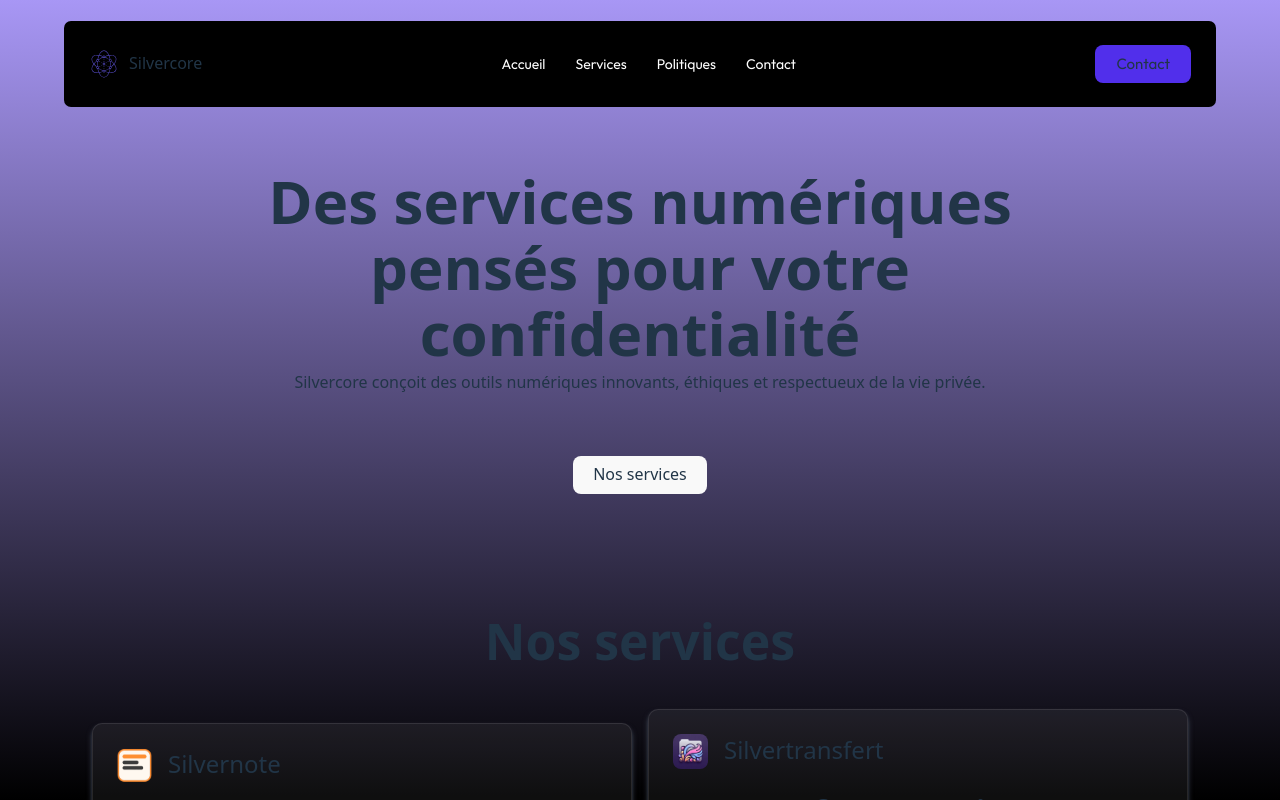
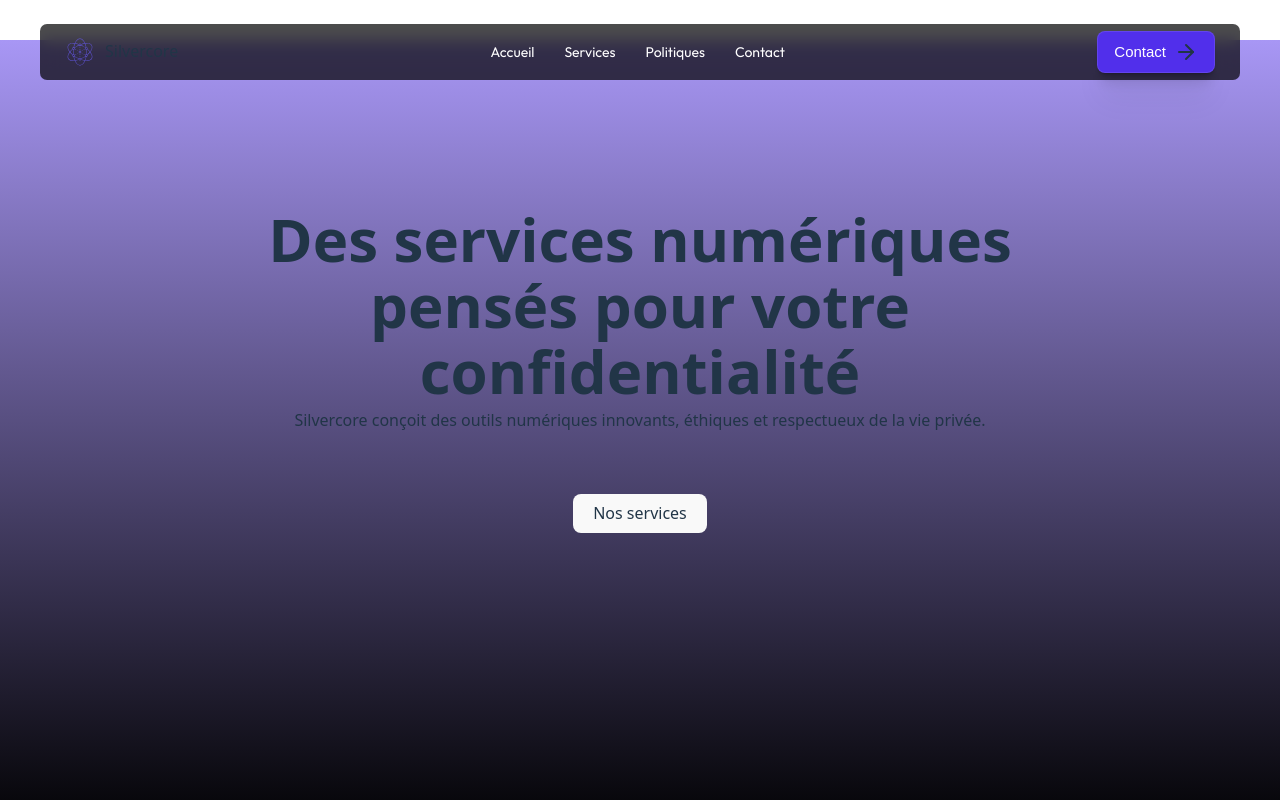
Before and after one commit to SilverCore-Git/web_site, a Vue app: page / in a window 1280 px wide. Shown: the top 800 px of the page. Built offline with nearby package versions, Linux system fonts and the light colour scheme.

Commit message:
update navbar + router

```diff
--- a/src/App.vue
+++ b/src/App.vue
@@ -7,7 +7,7 @@ import Navbar from './components/Navbar.vue';
 
   <div class="background_purple w-screen h-screen">
       <Navbar />
-      <router-view />
+      <router-view/>
       <Footer />
   </div>
 
--- a/src/components/Navbar.vue
+++ b/src/components/Navbar.vue
@@ -1,29 +1,26 @@
 <script setup lang="ts">
 import navbar_config from "../config/navbar_config.json";
-const btn = navbar_config.btn;
+import SButton from "./SButton.vue";
+
+const navbar_btn = navbar_config.btn;
 
 const button_contact = () => {
-    btn.href
+    window.location.href = navbar_btn.href;
 };
 </script>
 
 <template>
 
-    <!-- [] -->
-
-    <div class="w-screen h-[16%] center">
+    <div class="fixed top-0 left-0 w-screen h-[13%] center" >
             <div
-
-            class="max-w-[1200px] w-[90%] rounded-[7px] flex justify-between items-center bg-black"
+                class="max-w-[1200px] w-[95%] rounded-[7px] flex justify-between items-center bg-black/70 backdrop-blur-sm"
 
             >
                 <div
-
-                class=" left center space-around cursor_pointer ml-[25px]"
+                    class="center justify-around cursor-pointer ml-[25px]"
 
                 >
                     <img
-
                         class="h-[30px]"
                         :src="navbar_config.logo" alt=""
 
@@ -32,37 +29,35 @@ const button_contact = () => {
                 </div>
 
                 <div
-
-                class="center my-[20px]"
+                    class="center my-[5px]"
 
                 >
 
                     <a
                             v-for="Nav in navbar_config.tab"
-                        class="text-white p-[15px] text-white cursor_pointer Body_XS"
+                            class="text-white p-[15px] text-white cursor-pointer Body_XS"
                             :href="Nav.href"
 
                     >{{ Nav.name }}</a>
 
                 </div>
 
-                <button
+                <!-- <button
                     @click="button_contact"
                     class="btn_basic center mr-[25px]"
                     :href="btn.href"
 
-                >{{ btn.content }}</button>
+                >{{ btn.content }}</button> -->
+
+                <SButton
+                    :content= "navbar_btn.content"
+                    :href="navbar_btn.href"
+                    class="mr-[25px]"
+                />
             </div>
         </div>
 
 </template>
 
 
-<style scoped>
-
-
-.Page {
-    /* padding: 15px; */
-    color: white;
-}
-</style>
+<style scoped></style>
--- a/src/router.ts
+++ b/src/router.ts
@@ -7,7 +7,7 @@ const routes = [
     path: '/',
     name: 'Home',
     component: Home,
-    meta: { title: 'Accueil - Silvernote' }
+    meta: { title: 'Accueil - Silvercore' }
   }
 ]
 
--- a/src/style.css
+++ b/src/style.css
@@ -78,25 +78,6 @@ button:focus-visible {
   align-items: center;
 }
 
-.align-items_center {
-  display: flex;
-  align-items: center;
-}
-
-.direction_column {
-  flex-direction: column;
-}
-
-.space-between {
-  display: flex;
-  justify-content: space-between;
-}
-
-.space-around {
-  display: flex;
-  justify-content: space-around;
-}
-
 .btn_basic {
   background-color: #512FEB;
 
@@ -129,13 +110,6 @@ button:focus-visible {
 
 }
 
-.cursor_pointer {
-  cursor: pointer;
-}
-
-.text-align_center {
-  text-align: center;
-}
 
 /* Font sur le projet Framer */
 
--- a/src/views/Home/Hero.vue
+++ b/src/views/Home/Hero.vue
@@ -1,13 +1,24 @@
 <template>
-    <section class="flex justify-center items-center flex-col mt-10 mb-30">
-        <div class="max-w-3xl text-center flex justify-center items-center flex-col">
-            <div class="text-[60px] font-bold mb-2 ">
+    <section
+        class="flex justify-center items-center flex-col mt-10 mb-30 pt-[13%]"
+        >
+        <div
+                class="max-w-3xl text-center flex justify-center items-center flex-col"
+            >
+            <div
+                    class="text-[60px] font-bold mb-2 "
+                >
                 Des services numériques pensés pour votre confidentialité
             </div>
-            <div class="mb-16">
+            <div
+                class="mb-16"
+            >
                 Silvercore conçoit des outils numériques innovants, éthiques et respectueux de la vie privée.
             </div>
-            <button class="center">Nos services</button>
+            <button
+                class="center"
+            >
+            Nos services</button>
         </div>
     </section>
 </template>
--- a/src/views/Home/Nos_service.vue
+++ b/src/views/Home/Nos_service.vue
@@ -7,7 +7,7 @@ const services = home_config.services;
 <template>
 
     <section
-        class="flex justify-center items-center flex-col text-center"
+        class="flex justify-center items-center flex-col text-center pt-[13%]"
     >
 
         <div
```
Also changed, not shown: src/views/Home/Home.vue (line endings or trailing spaces). Lines whose indentation alone changed are shown as unchanged.
